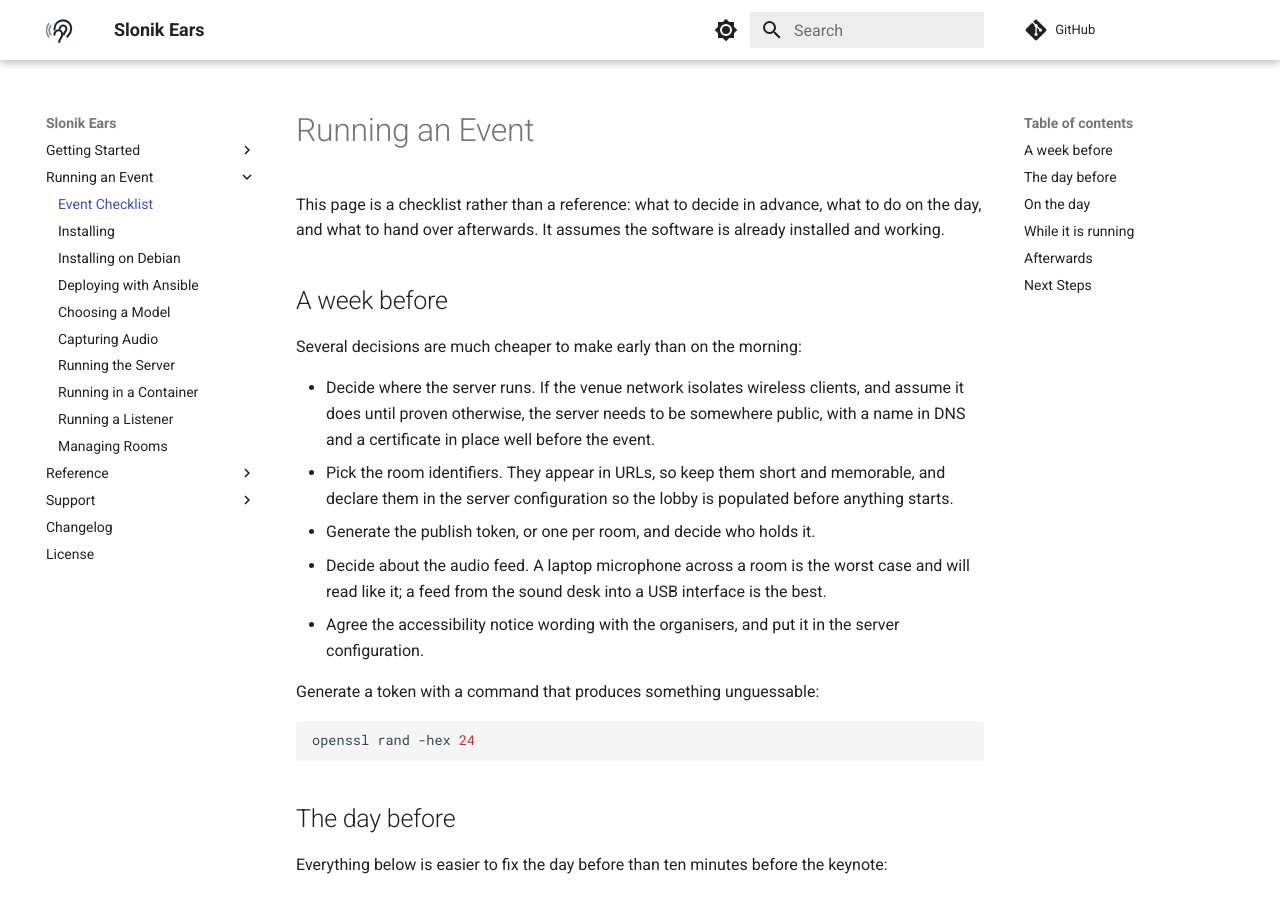
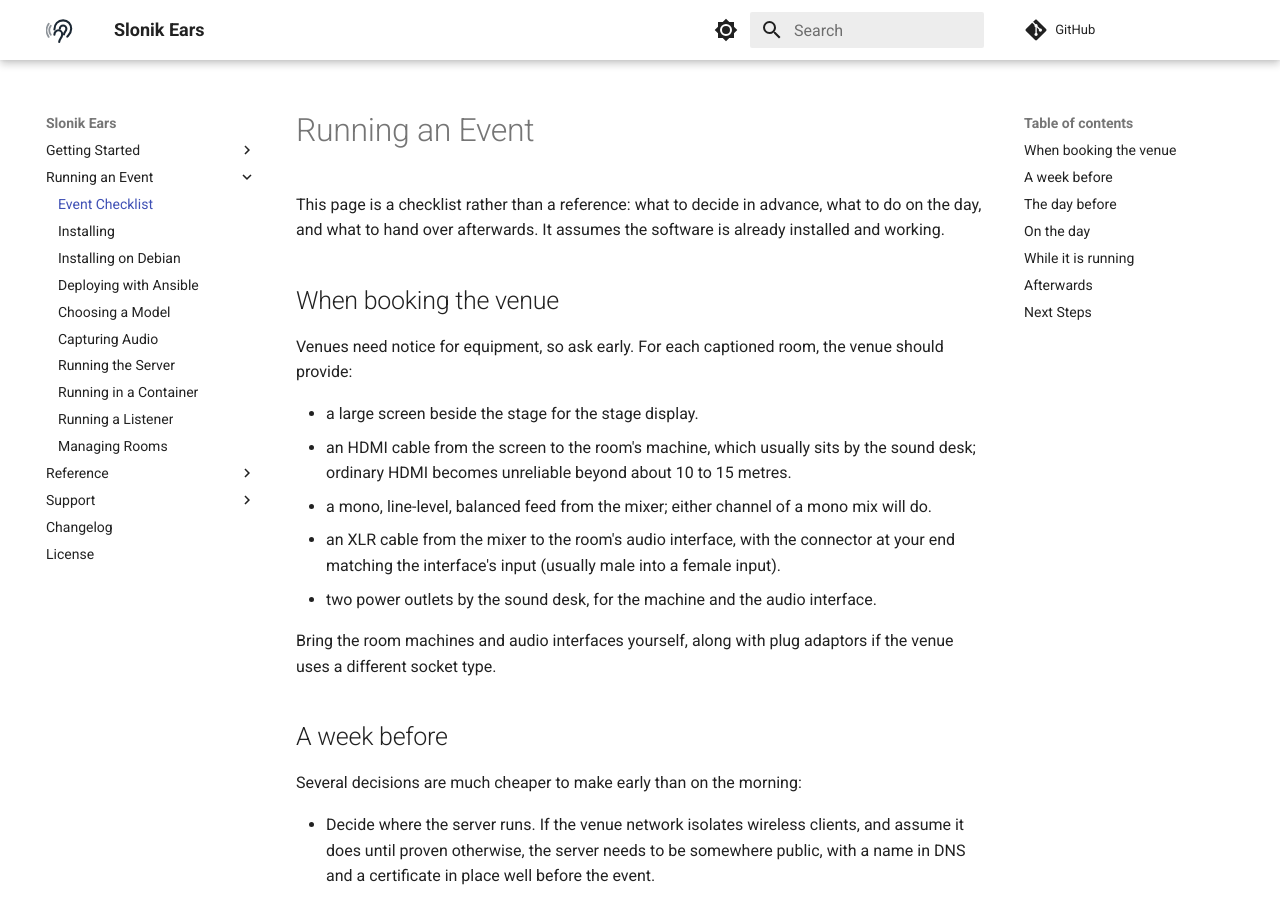
Before and after one commit to dpage/slonik-ears, an MkDocs documentation site: the page built from docs/running_an_event.md, in a window 1280 px wide and 900 px high. Built offline with MkDocs 1.6.1 and Material for MkDocs 9.7.7, drawn with Linux system fonts in a browser that asks for light colours; comment, search, counter and statistics services are not loaded.

Commit message:
Add a venue equipment checklist to Running an Event

```diff
--- a/docs/running_an_event.md
+++ b/docs/running_an_event.md
@@ -3,6 +3,26 @@
 This page is a checklist rather than a reference: what to decide in
 advance, what to do on the day, and what to hand over afterwards. It
 assumes the software is already installed and working.
+
+## When booking the venue
+
+Venues need notice for equipment, so ask early. For each captioned
+room, the venue should provide:
+
+- a large screen beside the stage for the stage display.
+- an HDMI cable from the screen to the room's machine, which usually
+  sits by the sound desk; ordinary HDMI becomes unreliable beyond about
+  10 to 15 metres.
+- a mono, line-level, balanced feed from the mixer; either channel of a
+  mono mix will do.
+- an XLR cable from the mixer to the room's audio interface, with the
+  connector at your end matching the interface's input (usually male
+  into a female input).
+- two power outlets by the sound desk, for the machine and the audio
+  interface.
+
+Bring the room machines and audio interfaces yourself, along with plug
+adaptors if the venue uses a different socket type.
 
 ## A week before
 
```
